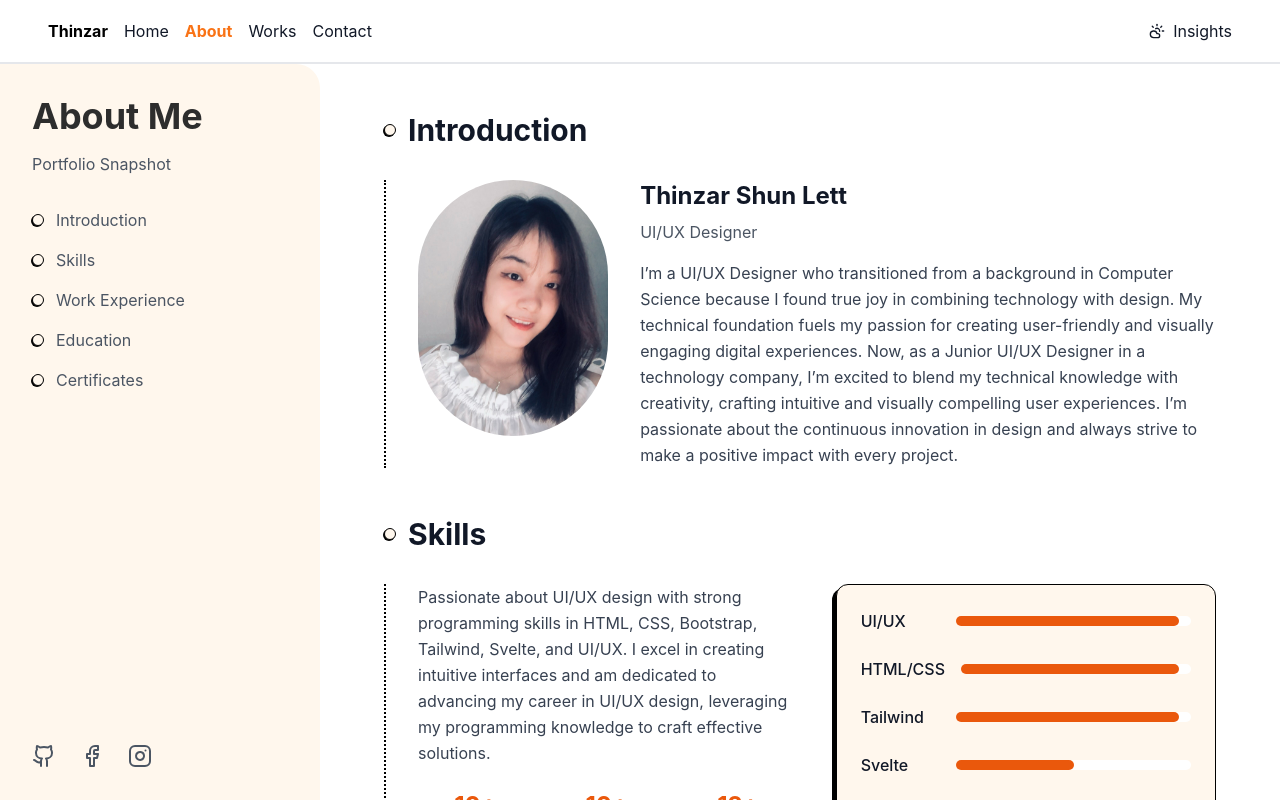
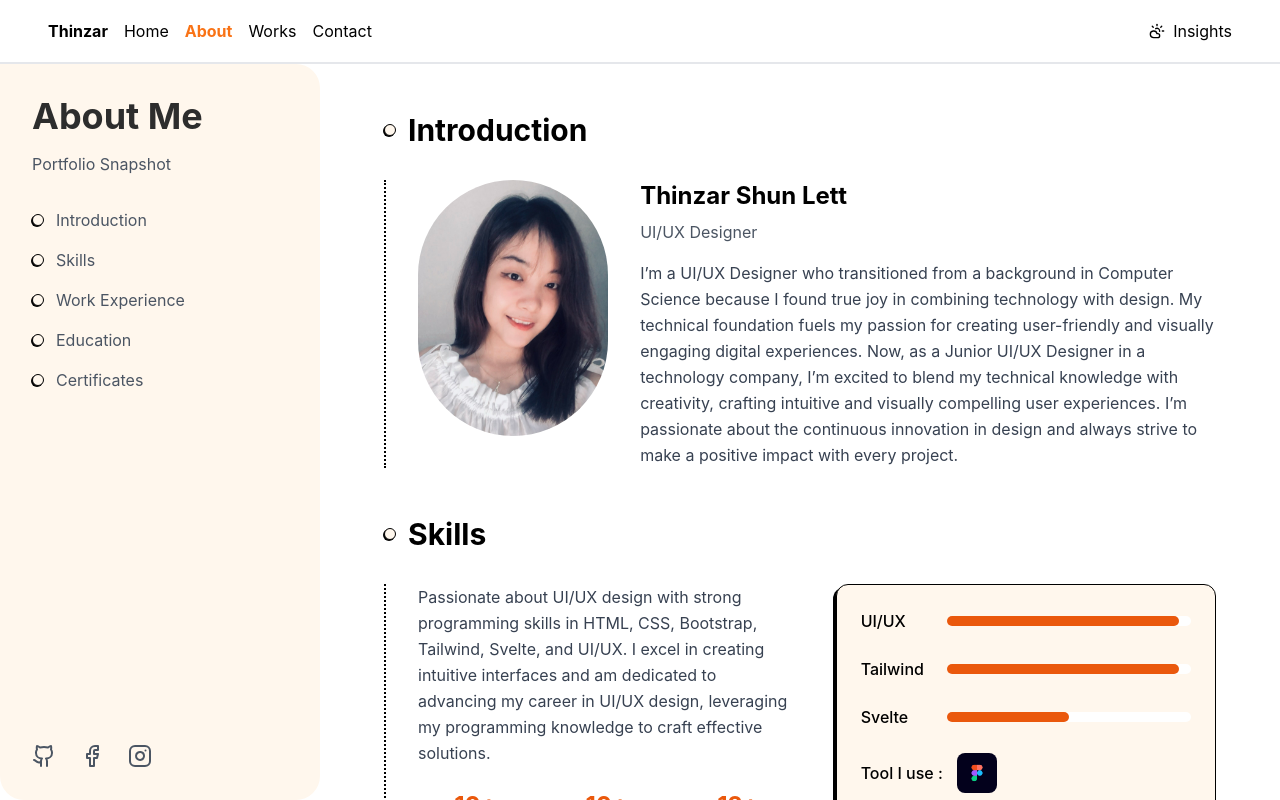
Before and after one commit to Thinzarshunlett/Portfolio_Svelte, a SvelteKit app: page / in a window 1280 px wide. Both pictures are taken after a click on the button "About". Built offline with nearby package versions, Linux system fonts and the light colour scheme.

Commit message:
Feat: project add

```diff
--- a/src/lib/components/About.svelte
+++ b/src/lib/components/About.svelte
@@ -3,7 +3,6 @@
   import GotoTop from './GotoTop.svelte';
      const skills = [
     { name: 'UI/UX', level: 95 },
-    { name: 'HTML/CSS', level: 95 },
     { name: 'Tailwind', level: 95 },
     { name: 'Svelte', level: 50 }
   ];
@@ -29,14 +28,14 @@
   let activeLink = '#introduction';
 </script>
 
-<div class="flex flex-col md:flex-row bg-white" >
+<div class="flex flex-col md:flex-row gap-6 md:gap-0 bg-white" >
     <!-- Sidebar -->
-    <aside class="w-full md:w-80 bg-orange-50 p-6 md:p-8 flex flex-col rounded-tr-3xl h-auto md:h-[calc(100vh-4rem)]">
+    <aside class="w-full md:w-80 bg-orange-50 p-6 md:p-8 flex flex-col md:rounded-tr-3xl rounded-br-3xl rounded-bl-3xl h-auto md:h-[calc(100vh-4rem)]">
       <div class="text-center md:text-left">
         <h1 class="text-3xl md:text-4xl font-bold text-[#2D2D2D] mb-2 md:mb-4">About Me</h1>
         <p class="text-gray-600 mb-6 md:mb-8">Portfolio Snapshot</p>
 
-        <nav class="grid grid-cols-3 md:grid-cols-1 gap-2 md:gap-4 md:items-start justify-center">
+        <nav class="md:grid grid-cols-3 md:grid-cols-1 gap-2 md:gap-4 md:items-start justify-center hidden">
           {#each navItems as { label, href }}
             <div class="flex items-center gap-2 md:gap-3">
               <div class="h-2 w-2 md:h-3 md:w-3 rounded-full bg-orange-50 border border-black shadow-[-1px_1px_0px_black] hover:bg-orange-600"></div>
@@ -53,7 +52,7 @@
         </nav>
       </div>
 
-      <div class="mt-8 md:mt-auto flex justify-center md:justify-start gap-6">
+      <div class="mt-6 md:mt-auto flex justify-center md:justify-start gap-6">
         <a href="https://github.com/Thinzarshunlett" target="_blank" class="text-gray-600 hover:text-[#FF4500]">
           <svg xmlns="http://www.w3.org/2000/svg" class="w-6 h-6" viewBox="0 0 24 24" fill="none" stroke="currentColor" stroke-width="2" stroke-linecap="round" stroke-linejoin="round"><path d="M15 22v-4a4.8 4.8 0 0 0-1-3.5c3 0 6-2 6-5.5.08-1.25-.27-2.48-1-3.5.28-1.15.28-2.35 0-3.5 0 0-1 0-3 1.5-2.64-.5-5.36-.5-8 0C6 2 5 2 5 2c-.3 1.15-.3 2.35 0 3.5A5.403 5.403 0 0 0 4 9c0 3.5 3 5.5 6 5.5-.39.49-.68 1.05-.85 1.65-.17.6-.22 1.23-.15 1.85v4"/><path d="M9 18c-4.51 2-5-2-7-2"/></svg>
         </a>
@@ -75,9 +74,9 @@
           <h2 class="text-3xl font-bold">Introduction</h2>
         </div>
 
-        <div class="flex flex-col md:flex-row gap-8 items-center md:items-start border-black border-l-2 border-dotted ps-4 md:ps-8">
+        <div class="flex flex-col md:flex-row gap-8 items-start border-black border-l-2 border-dotted ps-4 md:ps-8">
           <img src="/images/profile.jpeg" alt="Avatar" class="w-32 h-32 md:w-64 md:h-64 rounded-full object-cover" />
-          <div class="text-center md:text-left">
+          <div class="text-left">
             <h3 class="text-2xl font-bold mb-2">Thinzar Shun Lett</h3>
             <p class="text-gray-600 mb-4">UI/UX Designer</p>
             <p class="text-gray-700 leading-relaxed">
@@ -93,7 +92,6 @@
           <div class="h-3 w-3 rounded-full bg-orange-50 border border-black shadow-[-1px_1px_0px_black]"></div>
           <h2 class="text-3xl font-bold">Skills</h2>
         </div>
-
         <div class="flex flex-col md:flex-row gap-10 border-black border-l-2 border-dotted md:ps-8 ps-4">
           <!-- Skills Overview -->
           <div class="space-y-6 md:basis-1/2">
@@ -102,7 +100,6 @@
               I excel in creating intuitive interfaces and am dedicated to advancing my career in UI/UX design, leveraging my programming
               knowledge to craft effective solutions.
             </p>
-
             <div class="grid grid-cols-3 sm:grid-cols-3 gap-4 mt-8">
               {#each stats as stat}
                 <div class="text-center space-y-2">
@@ -110,19 +107,24 @@
                   <div class="text-gray-600 text-xs md:text-sm">{stat.label}</div>
                 </div>
               {/each}
+
             </div>
           </div>
 
           <!-- Skills Progress Bars -->
-          <div class="space-y-6 md:basis-1/2 bg-orange-50 border border-black rounded-xl md:p-6 p-3 shadow-[-4px_4px_0px_black]">
+          <div class="space-y-6 md:basis-1/2 bg-orange-50 border border-black rounded-xl md:p-6 p-3 shadow-[-3px_3px_0px_black] hover:shadow-[-4px_4px_0px_black]">
             {#each skills as skill}
               <div class="flex items-center justify-between md:gap-4 gap-2">
-                <span class="font-medium w-28 md:text-base text-sm">{skill.name}</span>
+                <span class="font-medium w-24 md:text-base text-sm">{skill.name}</span>
                 <div class="w-full bg-white rounded-full h-2.5 dark:bg-gray-700">
                   <div class="bg-orange-600 h-2.5 rounded-full" style="width: {skill.level}%"></div>
                 </div>
               </div>
             {/each}
+            <div class="flex items-center ">
+              <span class="font-medium w-24 md:text-base text-sm">Tool I use :</span>
+              <img src="/images/figma.png" alt="Avatar" class="w-10 h-10 rounded-lg object-cover" />
+            </div>
           </div>
         </div>
       </section>
@@ -133,19 +135,19 @@
             <h2 class="text-3xl font-bold">Work Experience</h2>
         </div>
         <div class="space-y-4 border-black border-l-2 border-dotted md:ps-8 ps-4">
-            <div class="flex flex-col md:flex-row justify-between md:items-center items-start gap-4">
+            <div class="relative flex flex-col md:flex-row justify-between md:items-center items-start gap-4">
                 <div>
                     <h3 class="text-orange-600 text-xl font-bold mb-2">UI/UX Designer</h3>
                     <p class="text-gray-600">Hexcode Technologies</p>
                 </div>
                 <div class="flex flex-wrap md:flex-row flex-col gap-4">
                     <div class="flex flex-wrap gap-2">
-                        <span class="px-4 py-1 rounded-full bg-orange-50 font-medium text-orange-600 flex items-center">AI platforms</span>
-                        <span class="px-4 py-1 rounded-full bg-orange-50 font-medium text-orange-600 flex items-center">Product Design</span>
-                        <span class="px-4 py-1 rounded-full bg-orange-50 font-medium text-orange-600 flex items-center">Landing Page</span>
+                        <span class="md:px-4 px-1.5 py-1 rounded-full bg-orange-50 text-xs md:text-base font-medium text-orange-600 flex items-center">AI platforms</span>
+                        <span class="md:px-4 px-1.5 py-1 rounded-full bg-orange-50 text-xs md:text-base font-medium text-orange-600 flex items-center">Product Design</span>
+                        <span class="md:px-4 px-1.5 py-1 rounded-full bg-orange-50 text-xs md:text-base font-medium text-orange-600 flex items-center">Landing Page</span>
                     </div>
-                    <div>
-                        <span class="border border-black rounded-lg bg-orange-50 shadow-[-2px_2px_0px_black] px-6 py-2 block text-center">
+                    <div class=" absolute top-3 right-4 md:static">
+                        <span class="border border-black rounded-lg bg-orange-50 shadow-[-2px_2px_0px_black] md:px-6 md:py-2 py-1 px-3 block text-center text-xs md:text-base">
                             1+ years
                         </span>
                     </div>
--- a/src/lib/components/Contact.svelte
+++ b/src/lib/components/Contact.svelte
@@ -17,7 +17,7 @@
     }
   </script>
 
-    <div class="w-3/4 max-w-4xl bg-white rounded-2xl border border-black shadow-[-4px_4px_0px_black] overflow-hidden flex flex-col md:flex-row">
+    <div class="w-3/4 max-w-4xl my-6 bg-white rounded-2xl border border-black shadow-[-4px_4px_0px_black] overflow-hidden flex flex-col md:flex-row">
       <div class="md:w-1/2 p-8 bg-orange-50">
         <h2 class="text-4xl font-bold mb-6 text-gray-800" in:fly="{{ y: 50, duration: 1000, delay: 300 }}">Let's Connect</h2>
         <p class="text-lg text-gray-600 mb-8" in:fly="{{ y: 50, duration: 1000, delay: 600 }}">
--- a/src/lib/components/Home.svelte
+++ b/src/lib/components/Home.svelte
@@ -35,7 +35,7 @@
       <h2 class="mb-12 text-center text-3xl font-bold text-gray-800">Specialties</h2>
       <div class="grid gap-6 md:grid-cols-2 lg:grid-cols-4 md:px-12 px-8">
         <!-- UI/UX Design Card -->
-        <div class="rounded-lg border border-dashed border-gray-200 p-8 bg-orange-50 relative">
+        <div class="rounded-lg border border-dashed border-gray-200 p-8 bg-orange-50 relative hover:shadow-md hover:shadow-black-400">
             <div class="absolute bg-orange-50 text-white rounded-md p-2 -top-5 right-5 border border-black shadow-[-2px_2px_0px_black]">
               <Pencil class="h-6 w-6 text-orange-600" />
             </div>
@@ -44,7 +44,7 @@
         </div>
 
         <!-- Responsive Design Card -->
-        <div class="rounded-lg border border-dashed border-gray-200 p-8 bg-orange-50 relative">
+        <div class="rounded-lg border border-dashed border-gray-200 p-8 bg-orange-50 relative hover:shadow-md hover:shadow-black-400">
           <div class="absolute bg-orange-50 text-white rounded-md p-2 -top-5 right-5 border border-black shadow-[-2px_2px_0px_black]">
             <Smartphone class="h-6 w-6 text-orange-600" />
           </div>
@@ -53,7 +53,7 @@
         </div>
 
         <!-- User Research Card -->
-        <div class="rounded-lg border border-dashed border-gray-200 p-8 bg-orange-50 relative">
+        <div class="rounded-lg border border-dashed border-gray-200 p-8 bg-orange-50 relative hover:shadow-md hover:shadow-black-400">
           <div class="absolute bg-orange-50 text-white rounded-md p-2 -top-5 right-5 border border-black shadow-[-2px_2px_0px_black]">
             <Search class="h-6 w-6 text-orange-600" />
           </div>
@@ -62,7 +62,7 @@
         </div>
 
         <!-- Front-end Skills Card -->
-        <div class="rounded-lg border border-dashed border-gray-200 p-8 bg-orange-50 relative">
+        <div class="rounded-lg border border-dashed border-gray-200 p-8 bg-orange-50 relative hover:shadow-md hover:shadow-black-400">
           <div class="absolute bg-orange-50 text-white rounded-md p-2 -top-5 right-5 border border-black shadow-[-2px_2px_0px_black]">
             <Zap class="h-6 w-6 text-orange-600" />
           </div>
--- a/src/lib/components/Work.svelte
+++ b/src/lib/components/Work.svelte
@@ -67,6 +67,14 @@
         image: "/images/Hexcode.png",
         category: "Landing Page",
         liveUrl: "https://www.figma.com/design/zkoAS2bWt1LWQoJE09GzPL/Hexcode-for-portfolio?node-id=0-1&t=BbRKbs1YbM00iL4S-1"
+      },
+      {
+        id: 9,
+        title: "Driving Online Enrollment UI",
+        description: "Designed a responsive, mobile-friendly UI in Figma for an online driving enrollment system. The interface follows a step-by-step guided process with a clean and modern layout.",
+        image: "/images/car.png",
+        category: "Web Design",
+        liveUrl: "https://www.figma.com/design/uTdJ9rEUAtuDARZ0oaz57v/Online-Enrolment-for-portfolio?node-id=0-1&t=TCWlYIthXMEyD1kS-1"
       },
     ];
 
--- a/src/routes/+page.svelte
+++ b/src/routes/+page.svelte
@@ -7,7 +7,6 @@
 	import Work from '$lib/components/Work.svelte';
 	import Contact from '$lib/components/Contact.svelte';
 
-    let isDarkMode = false;
 
     let currentSection = 'home';
     let projects = [
@@ -17,31 +16,15 @@
       { title: 'Delta Analytics', description: 'Data visualization dashboard', image: '/placeholder.svg?height=200&width=300' },
     ];
 
-    function toggleDarkMode() {
-      isDarkMode = !isDarkMode;
-      if (isDarkMode) {
-        document.body.classList.add('dark');
-      } else {
-        document.body.classList.remove('dark');
-      }
-    }
 
     function setSection(section: any) {
   currentSection = section;
 }
 
-
-    onMount(() => {
-      const prefersDark = window.matchMedia('(prefers-color-scheme: dark)').matches;
-      isDarkMode = prefersDark;
-      if (isDarkMode) {
-        document.body.classList.add('dark');
-      }
-    });
   </script>
 
-  <div class="min-h-screen flex flex-col transition-colors duration-300 {isDarkMode ? 'dark bg-gray-900 text-white' : 'bg-white text-gray-900'}">
-    <header class="flex items-center h-16 sticky top-0 border-b-2 backdrop-blur bg-white/30 dark:bg-gray-900/30 z-50 px-8 md:px-12">
+  <div class="min-h-screen flex flex-col transition-colors duration-300 ">
+    <header class="flex items-center h-16 sticky top-0 border-b-2 backdrop-blur bg-white/30 z-50 px-8 md:px-12">
     <div class=" py-4">
       <a href="https://thinzarshunlett.netlify.app/" class="text-black font-bold text-xs md:text-base ">Thinzar</a>
     </div>
@@ -78,9 +61,6 @@
       margin: 0;
       font-family: -apple-system, BlinkMacSystemFont, 'Segoe UI', Roboto, 'Helvetica Neue', Arial, sans-serif;
     }
-    :global(.dark) {
-      color-scheme: dark;
-    }
     .animate-fade-in {
       animation: fadeIn 0.5s ease-out;
     }
```
Also changed, not shown: static/images/car.png (added), static/images/figma.png (added).
